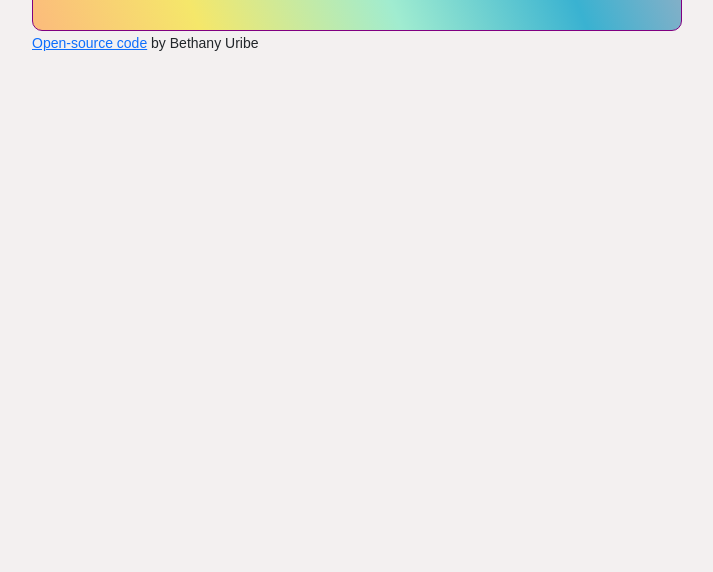
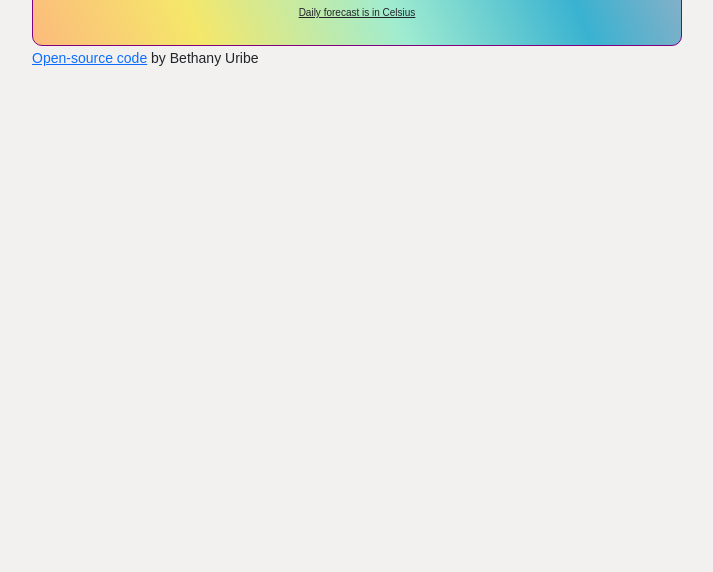
Before and after one commit to buribe15/Final-weather-app, a plain HTML site: page index.html in a window 1280 px wide. Shown: the part 228-800 px from the top of the page, without its empty margins (283-996 px from the left). Drawn offline with nearby package versions, Linux system fonts and the light colour scheme; no server answers.

Commit message:
Add forecast description

```diff
--- a/index.html
+++ b/index.html
@@ -61,6 +61,7 @@
             </div>
           </div>
           <div class="weather-forecast" id="forecast"></div>
+          <div class="forecast-celsius">Daily forecast is in Celsius</div>
         </div>
         <small>
           <a
--- a/src/style.css
+++ b/src/style.css
@@ -101,3 +101,9 @@ li::first-letter {
 .forecast-temp {
   font-size: 15px;
 }
+.forecast-celsius {
+  margin-top: 40px;
+  font-size: 10px;
+  text-align: center;
+  text-decoration: underline;
+}
```
